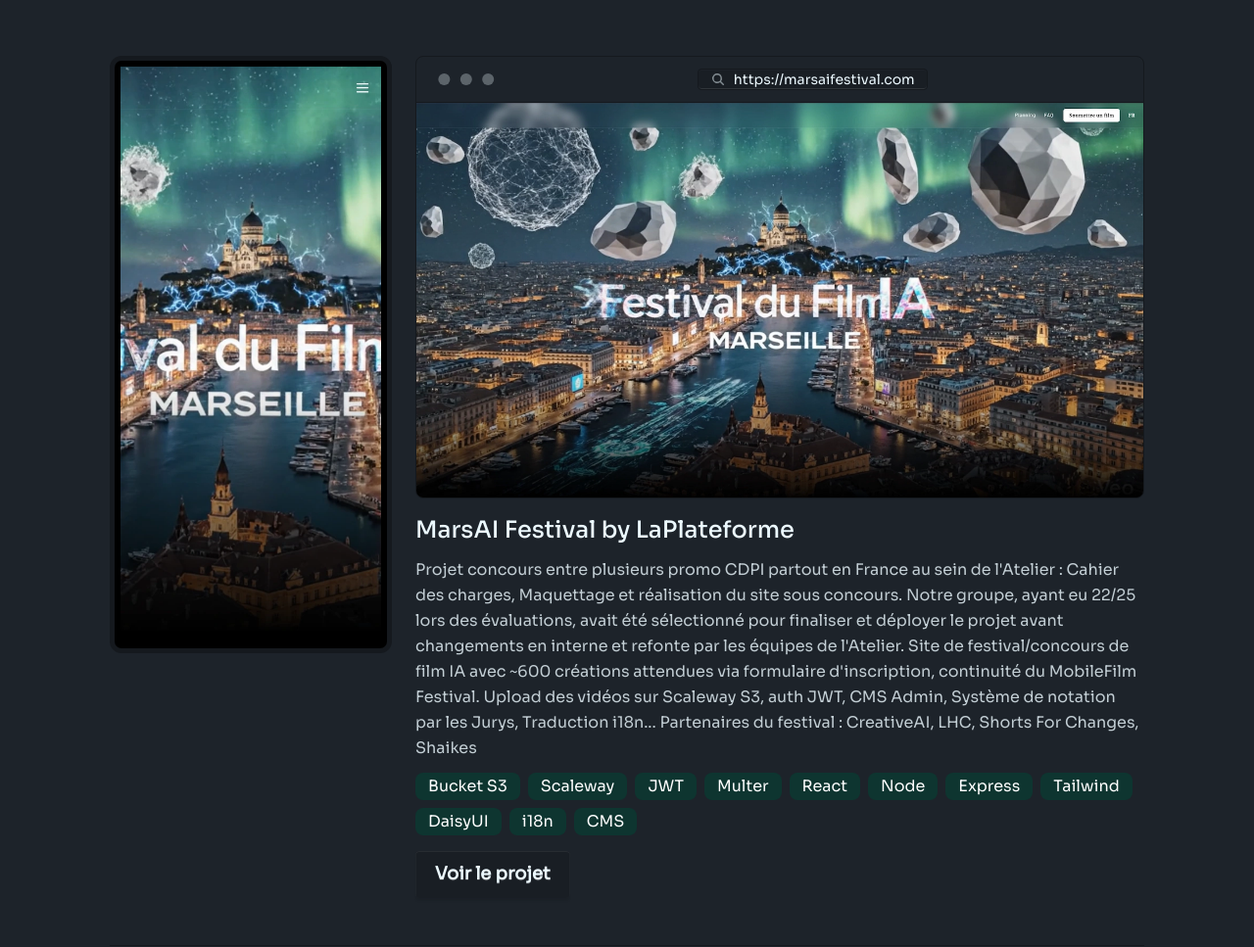
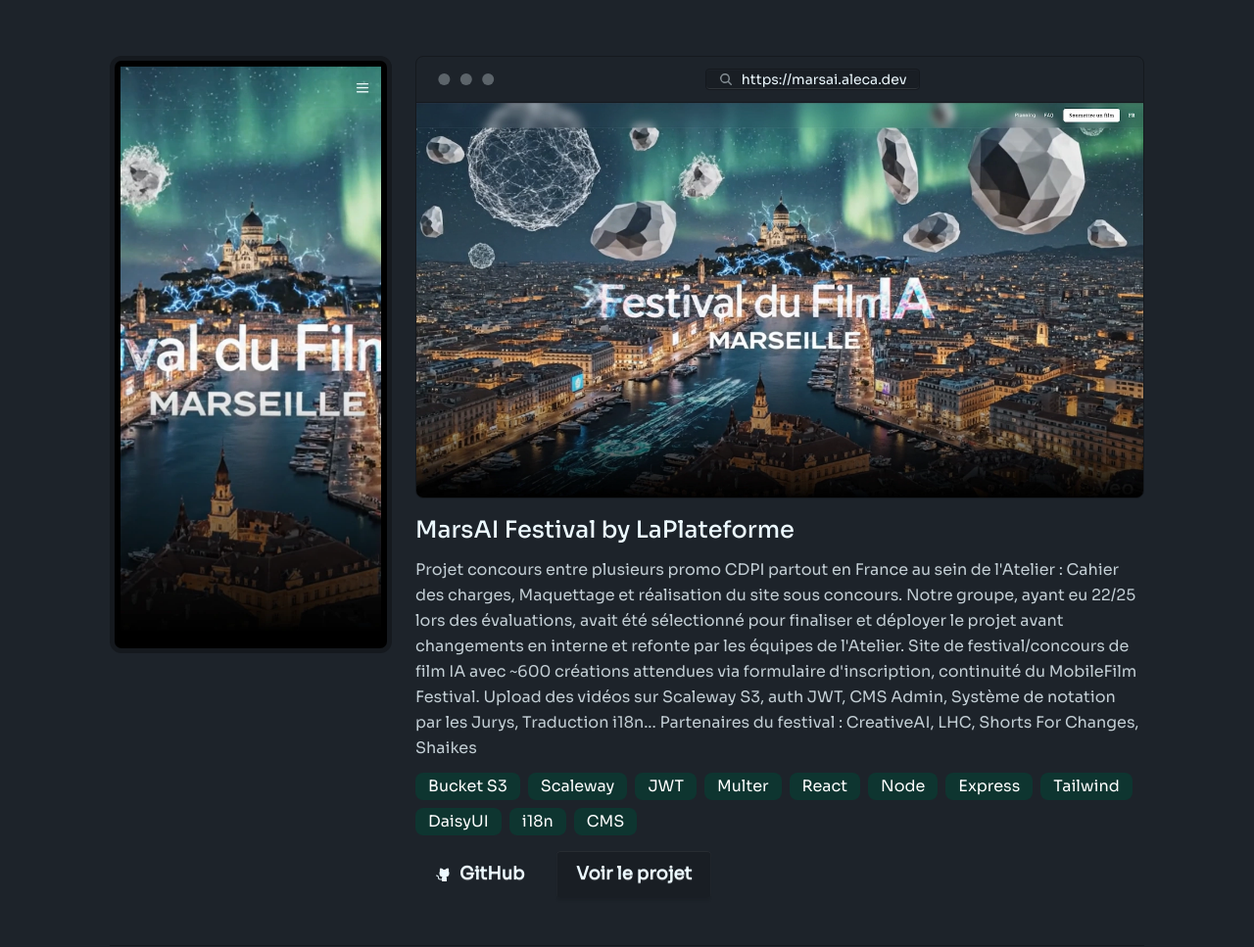
Before and after one commit to antoine-leca/PortfolioV2, a React (Vite) app: page /projects in a window 1280 px wide. Shown: the part 143-1110 px from the top of the page at 98% size. Built offline with nearby package versions, Linux system fonts and the light colour scheme.

Commit message:
ajout du domaine perso du projet marsai

```diff
--- a/src/data/projets.js
+++ b/src/data/projets.js
@@ -14,10 +14,11 @@
     name: "MarsAI Festival by LaPlateforme",
     description: "Projet concours entre plusieurs promo CDPI partout en France au sein de l'Atelier : Cahier des charges, Maquettage et réalisation du site sous concours. Notre groupe, ayant eu 22/25 lors des évaluations, avait été sélectionné pour finaliser et déployer le projet avant changements en interne et refonte par les équipes de l'Atelier. Site de festival/concours de film IA avec ~600 créations attendues via formulaire d'inscription, continuité du MobileFilm Festival. Upload des vidéos sur Scaleway S3, auth JWT, CMS Admin, Système de notation par les Jurys, Traduction i18n... Partenaires du festival : CreativeAI, LHC, Shorts For Changes, Shaikes",
     compétences: ['Bucket S3', 'Scaleway', 'JWT', 'Multer', 'React', 'Node', 'Express', 'Tailwind', 'DaisyUI', 'i18n', 'CMS', ],
-    link : 'https://marsaifestival.com/',
+    link : 'https://marsai.aleca.dev/',
+    gitlink: '/thibaut-matian/marsai',
     imageDesktop: img(desktopModules, 'MarsAIDesktop.webp'),
     imageMobile:  img(mobileModules,  'MarsAIMobile.webp'),
-    url: 'marsaifestival.com'
+    url: 'marsai.aleca.dev'
   },
   {
     name: 'VPS Sécurisé',
```
